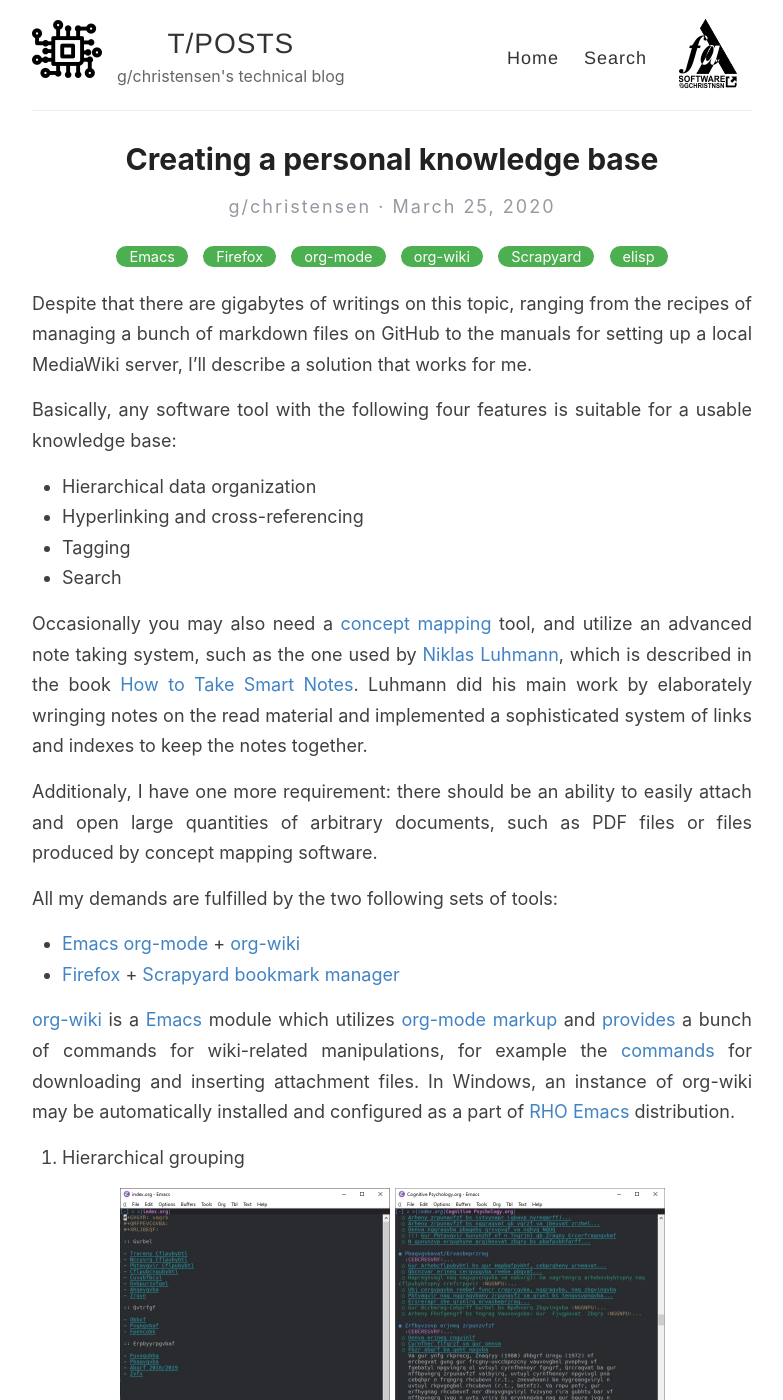
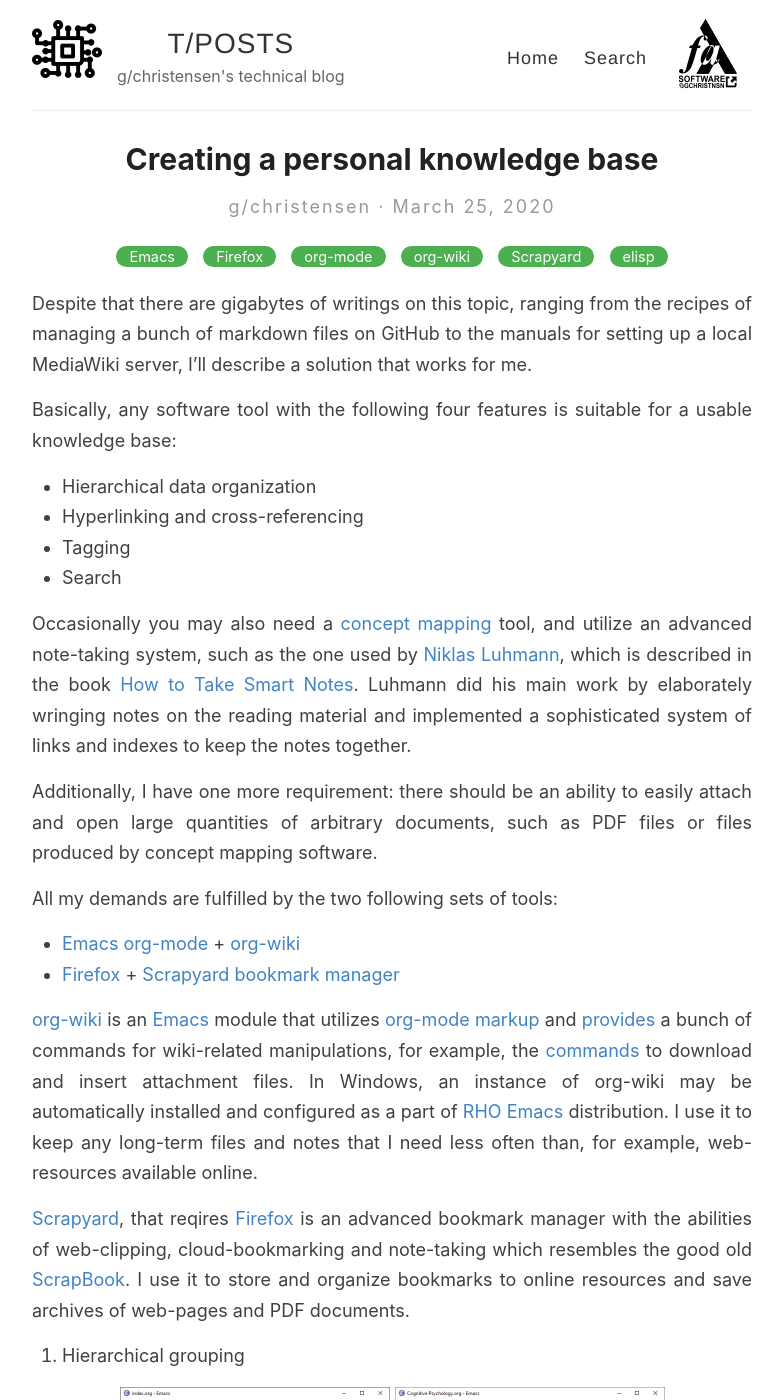
Before and after one commit to GChristensen/posts, a Jekyll site: the page built from _posts/2020-03-25-creating-personal-knowledge-base.md, in a window 1280 px wide and 1400 px high. Shown: the whole window, without its empty margins (248-1031 px from the left). Built offline with Jekyll 4.4.1, drawn with Linux system fonts in a browser that asks for light colours.

Commit message:
Update 2020-03-25-creating-personal-knowledge-base.md

```diff
--- a/_posts/2020-03-25-creating-personal-knowledge-base.md
+++ b/_posts/2020-03-25-creating-personal-knowledge-base.md
@@ -18,12 +18,12 @@
 * Search
 
 Occasionally you may also need a [concept mapping](https://en.wikipedia.org/wiki/Concept_map) tool, and utilize an
-advanced note taking system, such as the one used by [Niklas Luhmann](https://en.wikipedia.org/wiki/Niklas_Luhmann),
+advanced note-taking system, such as the one used by [Niklas Luhmann](https://en.wikipedia.org/wiki/Niklas_Luhmann),
 which is described in the book [How to Take Smart Notes](https://www.goodreads.com/en/book/show/34507927). Luhmann did his
-main work by elaborately wringing notes on the read material and implemented
+main work by elaborately wringing notes on the reading material and implemented
 a sophisticated system of links and indexes to keep the notes together.
 
-Additionaly, I have one more requirement: there should be an ability to
+Additionally, I have one more requirement: there should be an ability to
 easily attach and open large quantities of arbitrary documents,
 such as PDF files or files produced by concept mapping software.
 
@@ -32,13 +32,21 @@
 * [Emacs org-mode](https://orgmode.org/) + [org-wiki](https://github.com/caiorss/org-wiki)
 * [Firefox](http://firefox.com) + [Scrapyard bookmark manager](https://addons.mozilla.org/en-US/firefox/addon/scrapyard/)
 
-[org-wiki](https://github.com/caiorss/org-wiki) is a [Emacs](http://emacs.org) module which utilizes
+[org-wiki](https://github.com/caiorss/org-wiki) is an [Emacs](http://emacs.org) module that utilizes
 [org-mode markup](http://ergoemacs.org/emacs/emacs_org_markup.html)
 and [provides](https://caiorss.github.io/org-wiki/) a bunch of commands
-for wiki-related manipulations, for example the [commands](https://github.com/caiorss/org-wiki#commands-to-download-files) for downloading and inserting attachment files.
+for wiki-related manipulations, for example, the [commands](https://github.com/caiorss/org-wiki#commands-to-download-files) to download and insert attachment files.
 In Windows, an instance of org-wiki may be automatically
 installed and configured as a part of [RHO Emacs](https://rho-emacs.sourceforge.io) distribution.
+I use it to keep any long-term files and notes that I need less often than,
+for example, web-resources available online.
 
+[Scrapyard](https://addons.mozilla.org/en-US/firefox/addon/scrapyard/), that
+reqires [Firefox](http://firefox.com) is an advanced bookmark manager with
+the abilities of web-clipping, cloud-bookmarking and note-taking which
+resembles the good old [ScrapBook](https://en.wikipedia.org/wiki/ScrapBook).
+I use it to store and organize bookmarks to online resources and save
+archives of web-pages and PDF documents.
 
 
 1. Hierarchical grouping
```
